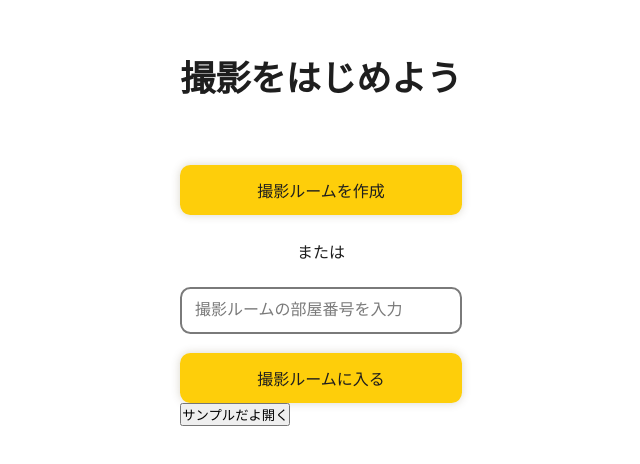
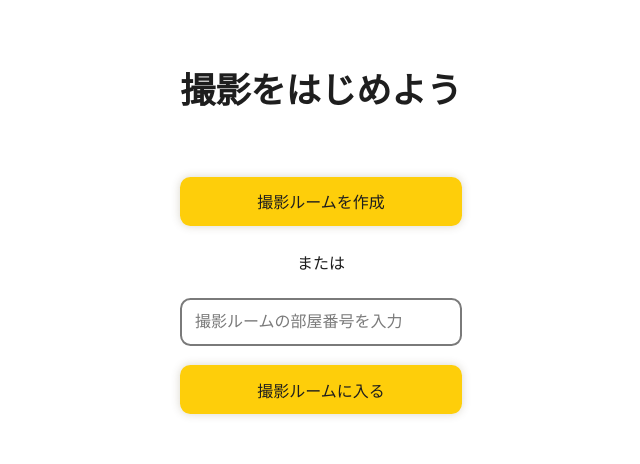
Before and after one commit to ProvinDevs/2020vol5-frontend, a React app: page / in a window 1280 px wide. Shown: the part 154-618 px from the top of the page, without its empty margins (319-959 px from the left). Built offline with nearby package versions, Linux system fonts and the light colour scheme.

Commit message:
feat: delete modal sample

```diff
--- a/src/pages/Home.tsx
+++ b/src/pages/Home.tsx
@@ -10,7 +10,6 @@ import { assertNonNull } from "../utils/assert";
 import { ConnectionController } from "../lib/webrtc/connection";
 import Button from "../components/common/Button";
 import Input from "../components/common/Input";
-import Modal from "../components/common/Modal";
 import styles from "./Home.module.scss";
 
 declare global {
@@ -20,7 +19,6 @@ declare global {
 }
 
 const Home: FC<BrowserRouterProps> = () => {
-  const [isClose, setMenuState] = useState<boolean>(true);
   const [strRoomId, setStrRoomId] = useState("");
   const [connectionError, setConnectionError] = useState(false);
   const [connecting, setConnecting] = useState(false);
@@ -163,10 +161,6 @@ const Home: FC<BrowserRouterProps> = () => {
         {connectionError && (
           <div>接続に失敗しました。ルームIDを確認してください。</div>
         )}
-        <Modal isClose={isClose} setMenuState={setMenuState}>
-          サンプル
-        </Modal>
-        <button onClick={() => setMenuState(!isClose)}>サンプルだよ開く</button>
       </div>
     </div>
   );
```
